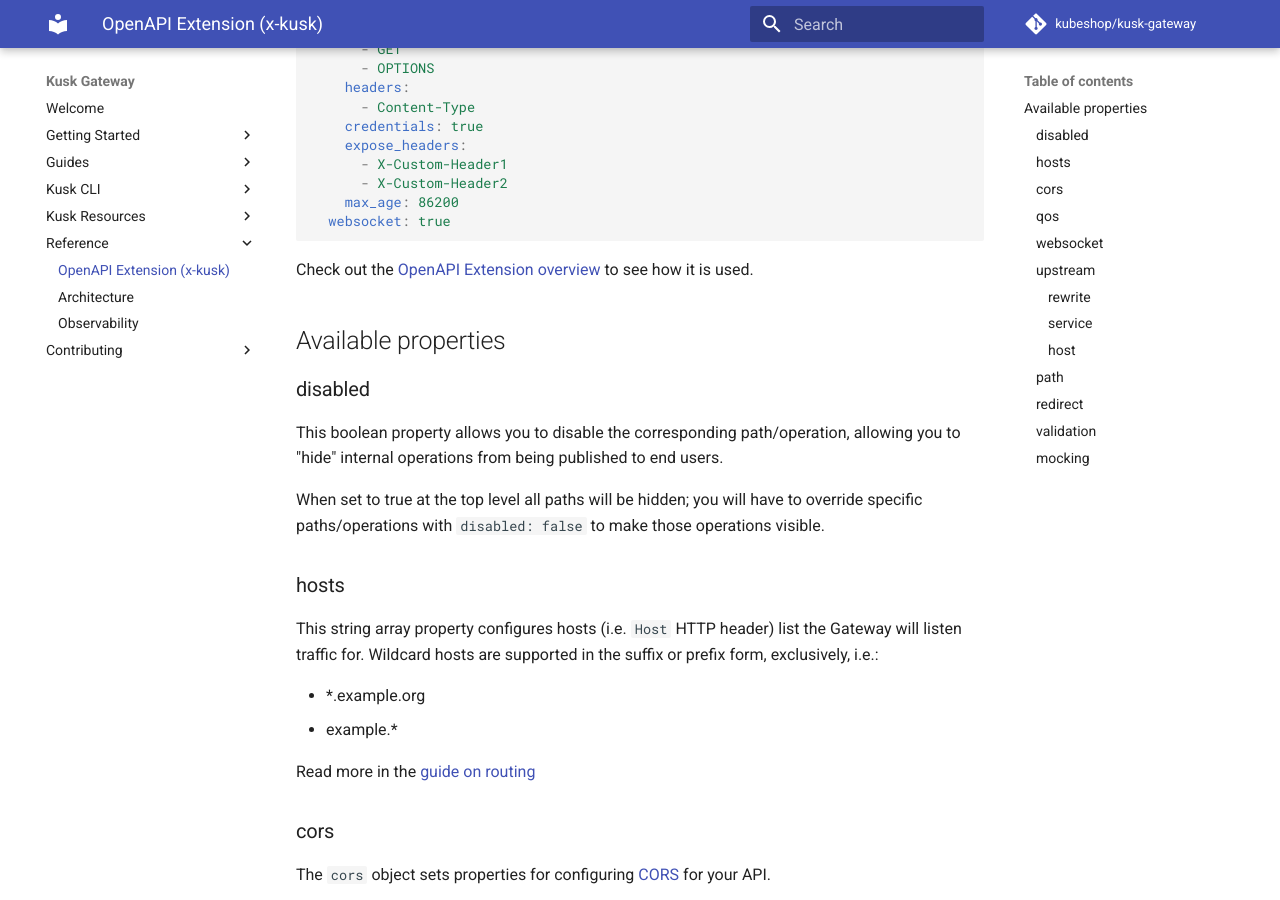
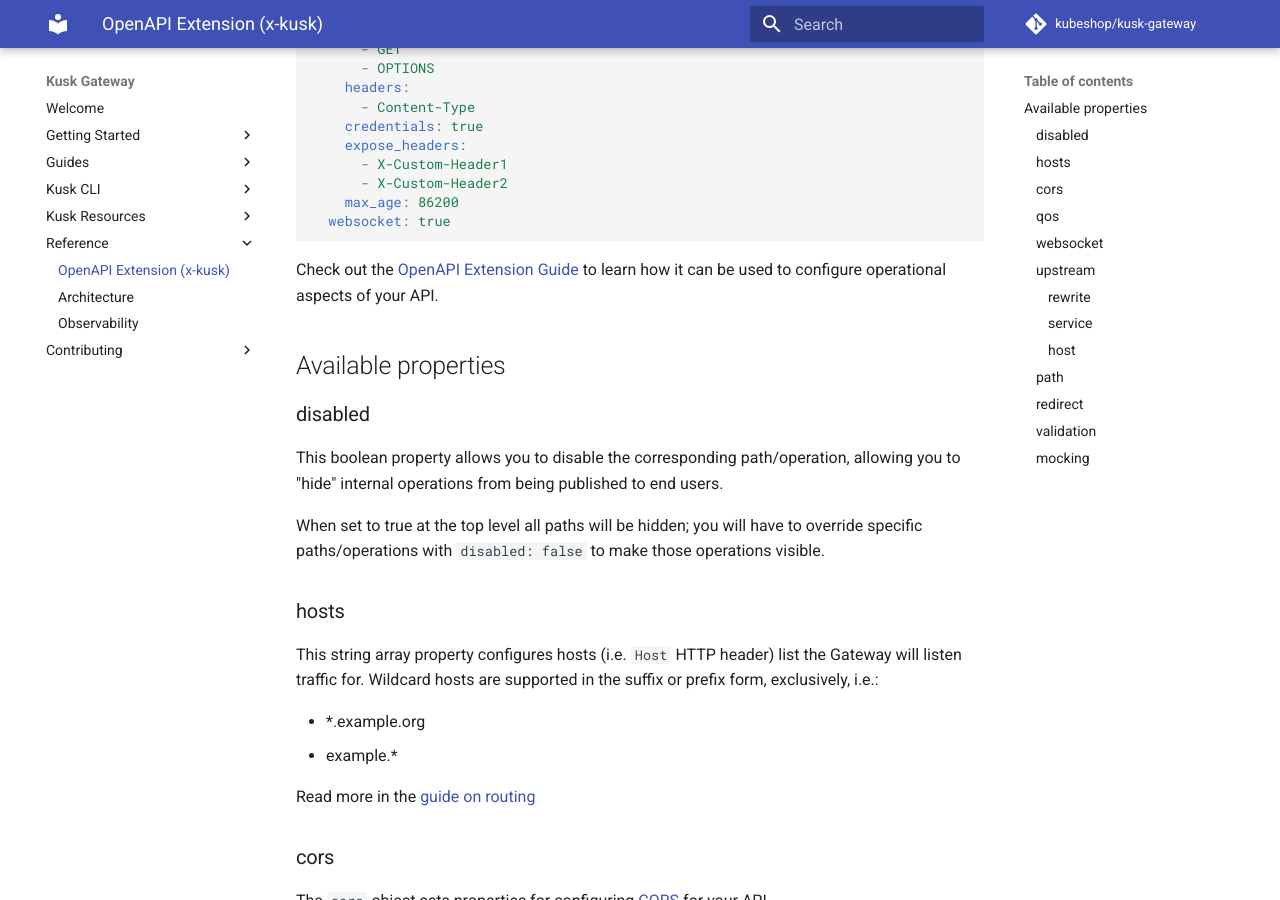
Before and after one commit to kubeshop/kusk-gateway, an MkDocs documentation site: the page built from docs/reference/extension.md, in a window 1280 px wide and 900 px high, scrolled down 1191 px. Built offline with MkDocs 1.6.1 and Material for MkDocs 9.7.7, drawn with Linux system fonts in a browser that asks for light colours; comment, search, counter and statistics services are not loaded.

Commit message:
docs: fixed titles

````diff
--- a/docs/reference/extension.md
+++ b/docs/reference/extension.md
@@ -67,7 +67,8 @@
   websocket: true
 ```
 
-Check out the [OpenAPI Extension overview](../guides/working-with-extension.md) to see how it is used.
+Check out the [OpenAPI Extension Guide](../guides/working-with-extension.md) to learn how it can be used to configure operational aspects
+of your API.
 
 ## Available properties
 
````
Also changed, not shown: other parts of docs/reference/extension.md (+1 -1 lines), docs/guides/cors.md (+1 -1 lines), docs/guides/mocking.md (+1 -1 lines), docs/guides/routing.md (+1 -1 lines), docs/guides/timeouts.md (+1 -1 lines), docs/guides/working-with-extension.md (+1 -1 lines).
